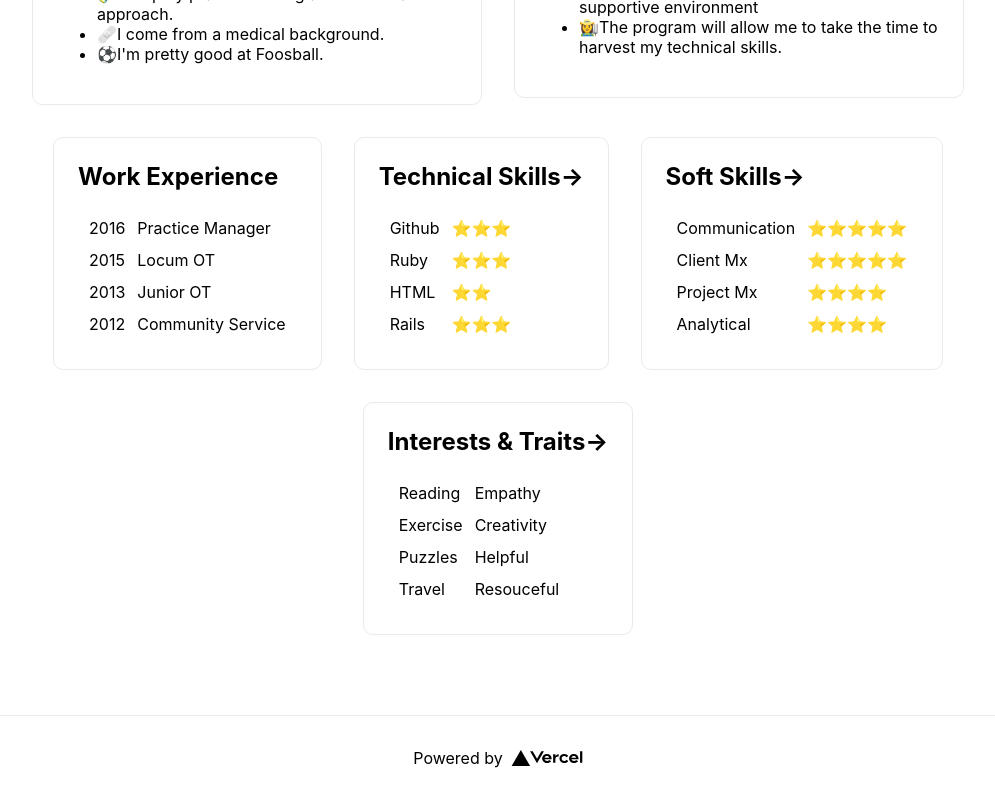
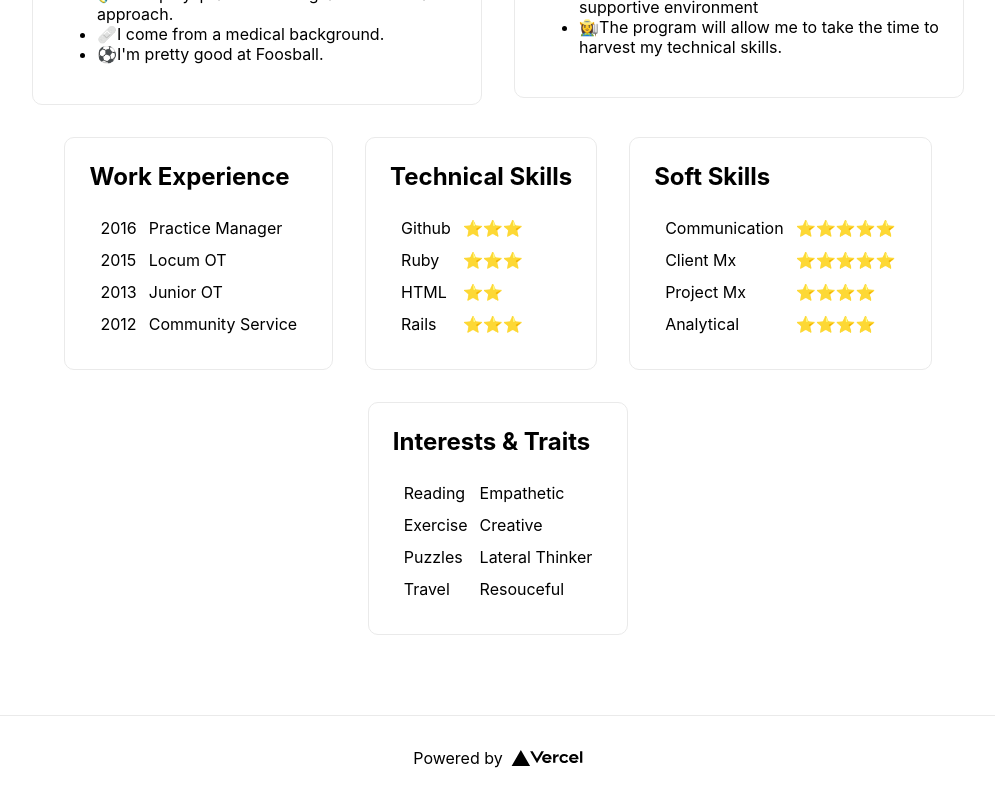
Before and after one commit to Daniela-hash/sovtech-daniela, a Next.js app: page / in a window 1280 px wide. Shown: the part 544-1344 px from the top of the page, without its empty margins (142-1137 px from the left). Built offline with nearby package versions, Linux system fonts and the light colour scheme.

Commit message:
Add to  Who

```diff
--- a/pages/index.js
+++ b/pages/index.js
@@ -56,7 +56,7 @@ export default function Home() {
             </ul>
           </a>
 
-          <a href="https://nextjs.org/learn" className={styles.card}>
+          <a className={styles.card}>
             <h2>Work Experience</h2>
             <table cellSpacing="10">
               <tbody>
@@ -80,8 +80,8 @@ export default function Home() {
             </table>
           </a>
 
-          <a href="https://nextjs.org/learn" className={styles.card}>
-            <h2>Technical Skills&rarr;</h2>
+          <a className={styles.card}>
+            <h2>Technical Skills</h2>
             <table cellSpacing="10">
               <tbody>
               <tr>
@@ -105,8 +105,8 @@ export default function Home() {
           </a>
 
 
-          <a href="https://nextjs.org/learn" className={styles.card}>
-            <h2>Soft Skills&rarr;</h2>
+          <a className={styles.card}>
+            <h2>Soft Skills</h2>
             <table cellSpacing="10">
               <tbody>
               <tr>
@@ -129,21 +129,21 @@ export default function Home() {
             </table>
           </a>
 
-          <a href="https://nextjs.org/learn" className={styles.card}>
-            <h2>Interests & Traits&rarr;</h2>
+          <a className={styles.card}>
+            <h2>Interests & Traits</h2>
             <table cellSpacing="10">
               <tbody>
                 <tr>
                   <td>Reading</td>
-                  <td>Empathy</td>
+                  <td>Empathetic</td>
                 </tr>
                 <tr>
                   <td>Exercise</td>
-                  <td>Creativity</td>
+                  <td>Creative</td>
                 </tr>
                 <tr>
                   <td>Puzzles</td>
-                  <td>Helpful</td>
+                  <td>Lateral Thinker</td>
                 </tr>
                 <tr>
                   <td>Travel</td>
--- a/styles/Home.module.css
+++ b/styles/Home.module.css
@@ -76,7 +76,7 @@
 .card {
   margin: 1rem;
   padding: 1.5rem;
-  text-align: left;
+  text-align: justify;
   color: inherit;
   text-decoration: none;
   border: 1px solid #eaeaea;
```
Also changed, not shown: pages/who.js (+13 -3 lines), pages/why.js (+6 -1 lines).
